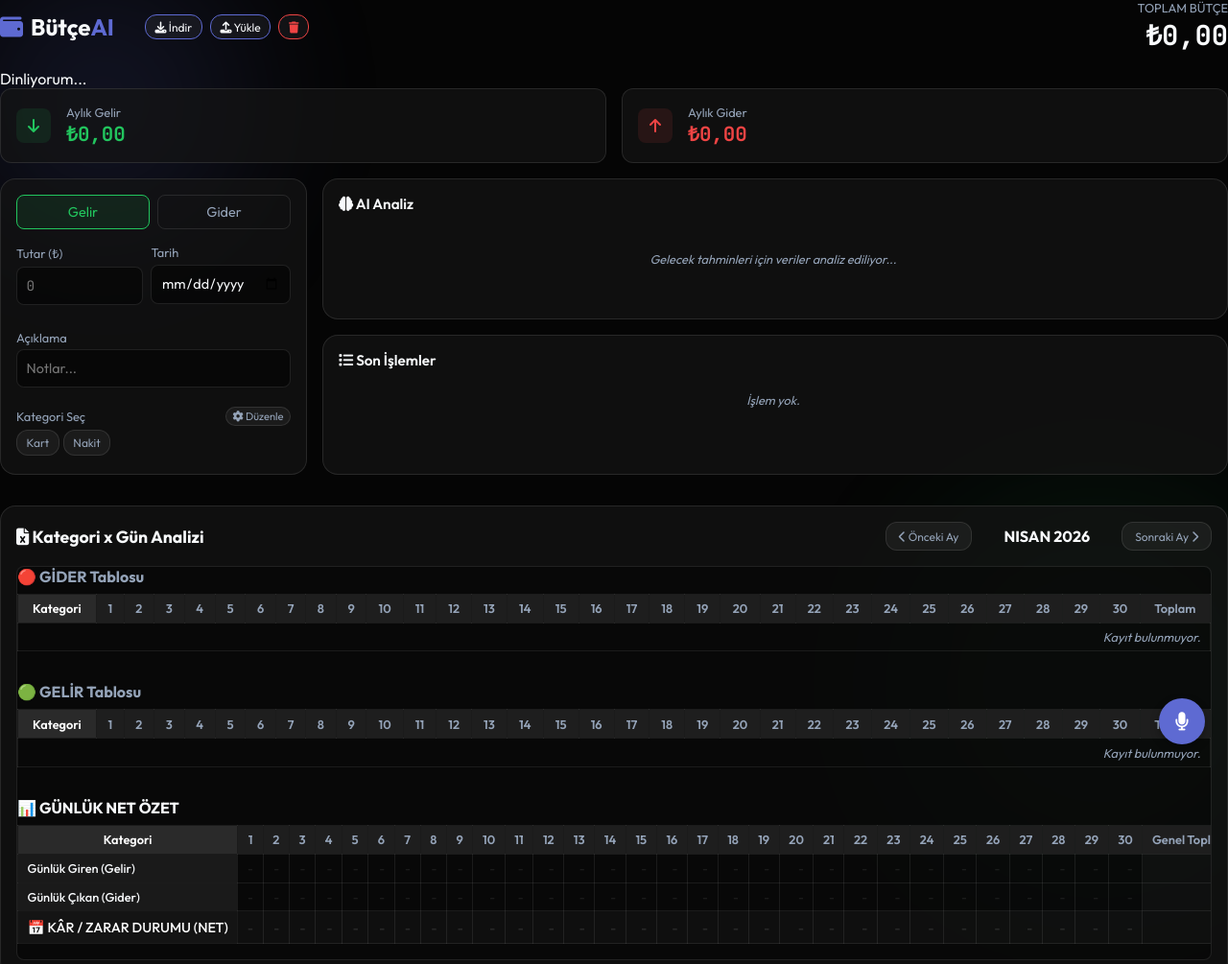
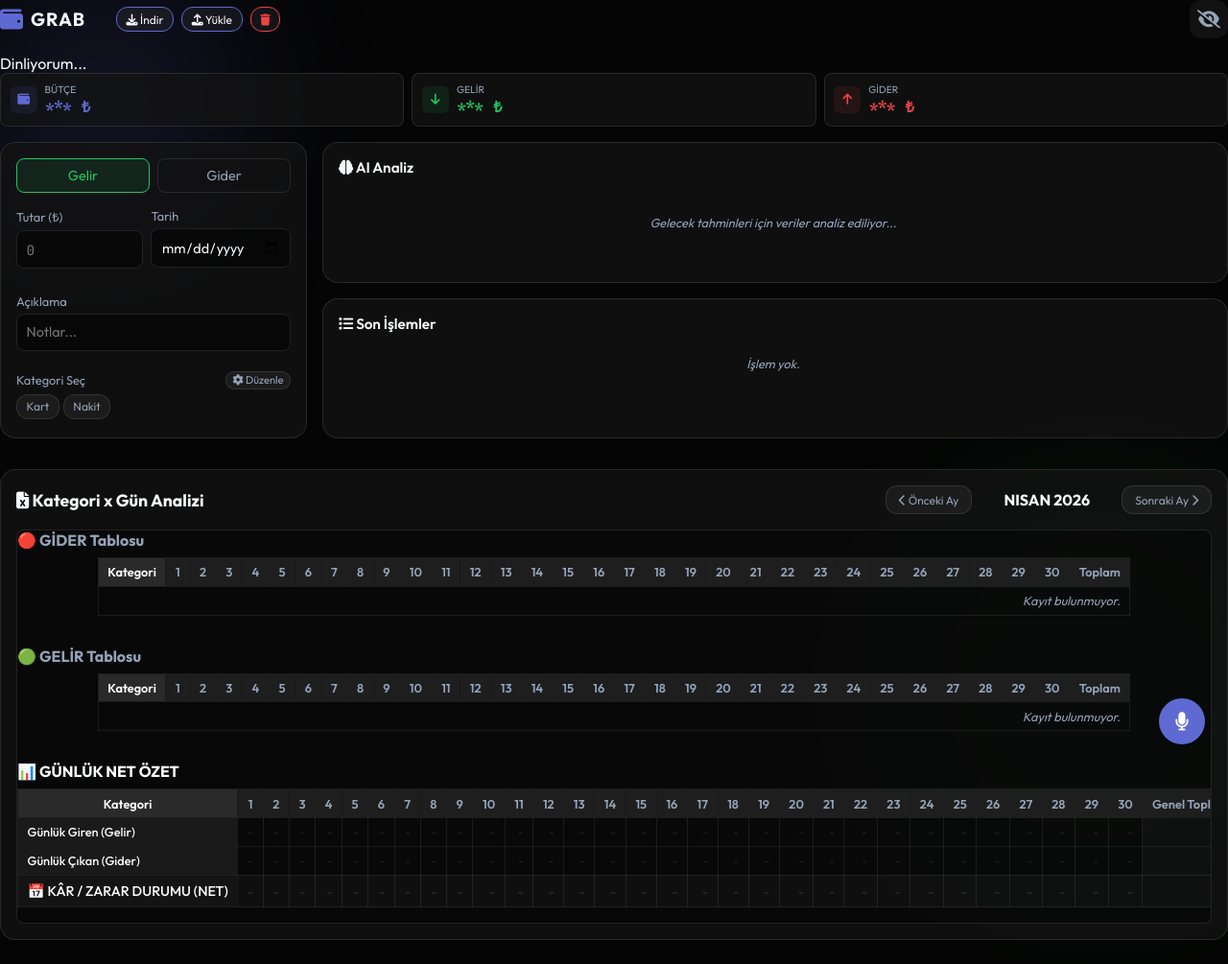
Before and after one commit to volkan356/butcem, a plain HTML site: page index.html in a window 1280 px wide. Shown: the top 1005 px of the page at 96% size. Drawn offline with Linux system fonts and the light colour scheme.

Commit message:
UI Guncellemeleri

```diff
--- a/app.js
+++ b/app.js
@@ -15,6 +15,21 @@ let state = {
 };
 let isEditCategoryMode = false;
 let currentReportDate = new Date(); // Tracks the currently shown month for reports
+let isVisible = false;
+
+function toggleVisibility() {
+    isVisible = !isVisible;
+    const btn = document.getElementById('toggle-vis-btn');
+    if(btn) {
+        btn.innerHTML = isVisible ? '<i class="fas fa-eye"></i>' : '<i class="fas fa-eye-slash"></i>';
+        if(isVisible) {
+            btn.style.color = "var(--success)";
+        } else {
+            btn.style.color = "";
+        }
+    }
+    render();
+}
 
 // DOM Elements
 const totalBalanceEl = document.getElementById('total-balance');
@@ -286,9 +301,9 @@ function render() {
         else expense += t.amount;
     });
 
-    totalIncomeEl.innerText = formatMoneyPrecise(income);
-    totalExpenseEl.innerText = formatMoneyPrecise(expense);
-    totalBalanceEl.innerText = formatMoneyPrecise(income - expense);
+    totalIncomeEl.innerText = isVisible ? formatMoneyPrecise(income) : '*** ₺';
+    totalExpenseEl.innerText = isVisible ? formatMoneyPrecise(expense) : '*** ₺';
+    totalBalanceEl.innerText = isVisible ? formatMoneyPrecise(income - expense) : '*** ₺';
 
     transactionsListEl.innerHTML = '';
     if(state.transactions.length === 0) {
--- a/index.html
+++ b/index.html
@@ -22,7 +22,7 @@
             <div class="header-left">
                 <div class="logo">
                     <i class="fas fa-wallet logo-icon"></i>
-                    <h1>Bütçe<span>AI</span></h1>
+                    <h1>GRAB</h1>
                 </div>
                 <div style="display:flex; gap:0.5rem;">
                     <button class="cat-btn" style="border-color:var(--primary); color:var(--text-main);" onclick="exportData()" title="Yedek Al (Bilgisayara İndir)"><i class="fas fa-download"></i> İndir</button>
@@ -31,9 +31,8 @@
                     <button class="cat-btn" style="border-color:var(--danger); color:var(--danger);" onclick="resetData()" title="Tümünü Sıfırla"><i class="fas fa-trash"></i></button>
                 </div>
             </div>
-            <div class="top-balance-card">
-                <p>Toplam Bütçe</p>
-                <h2 id="total-balance" class="mono">0.00 ₺</h2>
+            <div class="header-right">
+                <button class="cat-btn" id="toggle-vis-btn" onclick="toggleVisibility()" title="Rakamları Göster/Gizle" style="font-size: 1.2rem; border:none; padding:0.5rem;"><i class="fas fa-eye-slash"></i></button>
             </div>
         </header>
 
@@ -46,18 +45,25 @@
         <div id="view-main" class="view-section">
             <!-- Compact Metrics Grid -->
             <section class="metrics-grid compact-metrics">
+                <div class="metric-card balance">
+                    <div class="metric-icon"><i class="fas fa-wallet"></i></div>
+                    <div class="metric-info">
+                        <h3>Bütçe</h3>
+                        <h2 id="total-balance" class="mono blur-text">*** ₺</h2>
+                    </div>
+                </div>
                 <div class="metric-card income">
                     <div class="metric-icon"><i class="fas fa-arrow-down"></i></div>
                     <div class="metric-info">
-                        <h3>Aylık Gelir</h3>
-                        <h2 id="total-income" class="mono">0.00 ₺</h2>
+                        <h3>Gelir</h3>
+                        <h2 id="total-income" class="mono blur-text">*** ₺</h2>
                     </div>
                 </div>
                 <div class="metric-card expense">
                     <div class="metric-icon"><i class="fas fa-arrow-up"></i></div>
                     <div class="metric-info">
-                        <h3>Aylık Gider</h3>
-                        <h2 id="total-expense" class="mono">0.00 ₺</h2>
+                        <h3>Gider</h3>
+                        <h2 id="total-expense" class="mono blur-text">*** ₺</h2>
                     </div>
                 </div>
             </section>
--- a/styles.css
+++ b/styles.css
@@ -40,7 +40,7 @@ body { background-color: var(--bg-base); color: var(--text-main); min-height: 10
 .header-left { display: flex; align-items: center; gap: 2rem; }
 .logo { display: flex; align-items: center; gap: 0.5rem; }
 .logo-icon { font-size: 1.5rem; color: var(--primary); }
-.logo h1 { font-size: 1.5rem; font-weight: 700; }
+.logo h1 { font-size: 1.2rem; font-weight: 700; letter-spacing: 1px; }
 .logo h1 span { color: var(--primary); }
 .top-nav { display: flex; gap: 0.3rem; background: rgba(0,0,0,0.5); padding: 0.3rem; border-radius: 8px; border: var(--glass-border); }
 .nav-btn { background: transparent; border: none; color: var(--text-muted); padding: 0.4rem 1rem; border-radius: 6px; cursor: pointer; font-size: 0.9rem; font-weight: 500; display: flex; align-items: center; gap: 0.4rem; }
@@ -53,13 +53,15 @@ body { background-color: var(--bg-base); color: var(--text-main); min-height: 10
 .view-section { display: flex; flex-direction: column; margin-bottom: 2rem;}
 
 /* Metrics */
-.compact-metrics { display: grid; grid-template-columns: repeat(2, 1fr); gap: 1rem; margin-bottom: 1rem; flex-shrink: 0; }
-.metric-card { background: var(--card-bg); border: var(--glass-border); border-radius: 12px; padding: 1rem; display: flex; align-items: center; gap: 1rem; }
-.metric-icon { width: 36px; height: 36px; border-radius: 8px; display: flex; justify-content: center; align-items: center; font-size: 1rem; }
+.compact-metrics { display: grid; grid-template-columns: repeat(3, 1fr); gap: 0.5rem; margin-bottom: 1rem; flex-shrink: 0; }
+.metric-card { background: var(--card-bg); border: var(--glass-border); border-radius: 8px; padding: 0.6rem; display: flex; align-items: center; gap: 0.5rem; }
+.metric-icon { width: 28px; height: 28px; border-radius: 6px; display: flex; justify-content: center; align-items: center; font-size: 0.8rem; }
+.metric-card.balance .metric-icon { background: rgba(94, 106, 210, 0.1); color: var(--primary); }
 .metric-card.income .metric-icon { background: rgba(34, 197, 94, 0.1); color: var(--success); }
 .metric-card.expense .metric-icon { background: rgba(239, 68, 68, 0.1); color: var(--danger); }
-.metric-info h3 { font-size: 0.8rem; color: var(--text-muted); font-weight: 400; }
-.metric-info h2 { font-size: 1.3rem; font-weight: 600; }
+.metric-info h3 { font-size: 0.65rem; color: var(--text-muted); font-weight: 400; text-transform: uppercase; }
+.metric-info h2 { font-size: 1rem; font-weight: 600; }
+.metric-card.balance h2 { color: var(--primary); }
 .metric-card.income h2 { color: var(--success); }
 .metric-card.expense h2 { color: var(--danger); }
 
@@ -128,7 +130,7 @@ body { background-color: var(--bg-base); color: var(--text-main); min-height: 10
 .pivot-wrapper::-webkit-scrollbar { width: 8px; height: 8px;}
 .pivot-wrapper::-webkit-scrollbar-thumb { background: rgba(255,255,255,0.2); border-radius: 4px; }
 
-.pivot-table { border-collapse: collapse; width: max-content; min-width: 100%; font-size: 0.8rem; }
+.pivot-table { border-collapse: collapse; width: max-content; font-size: 0.8rem; margin: 0 auto; }
 .pivot-table th, .pivot-table td { border: 1px solid rgba(255,255,255,0.08); padding: 0.4rem 0.6rem; text-align: right; white-space: nowrap; }
 /* Sticky Headers & Columns */
 .pivot-table thead th { position: sticky; top: 0; background: #1e1e1e; z-index: 2; font-weight: 600; color: var(--text-muted); text-align: center;}
```
